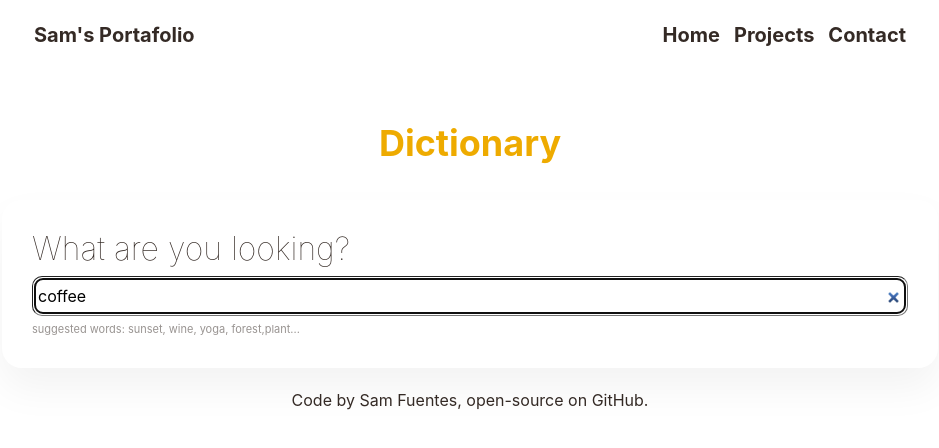
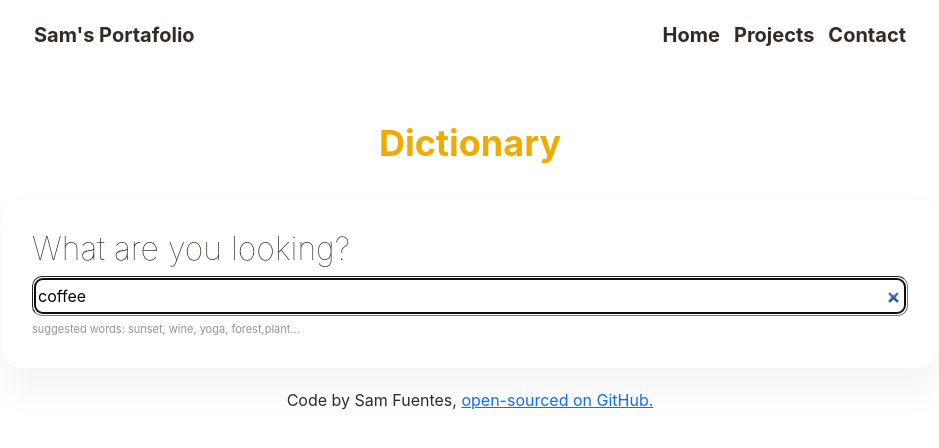
Before and after one commit to Samfuentes/dictionary-project, a React (Create React App) app: page / in a window 1280 px wide. Shown: the top 448 px of the page, without its empty margins (170-1109 px from the left). Built offline with nearby package versions, Linux system fonts and the light colour scheme; no server answers.

Commit message:
Add github

```diff
--- a/src/App.js
+++ b/src/App.js
@@ -40,7 +40,10 @@ function App() {
           <Dictionary defaultKeyword="coffee" />
         </main>
         <footer className="App-footer">
-          Code by Sam Fuentes, open-source on GitHub.
+          Code by Sam Fuentes,{" "}
+          <a href="https://github.com/Samfuentes/Portafolio">
+            open-sourced on GitHub.
+          </a>
         </footer>
       </div>
     </div>
```
